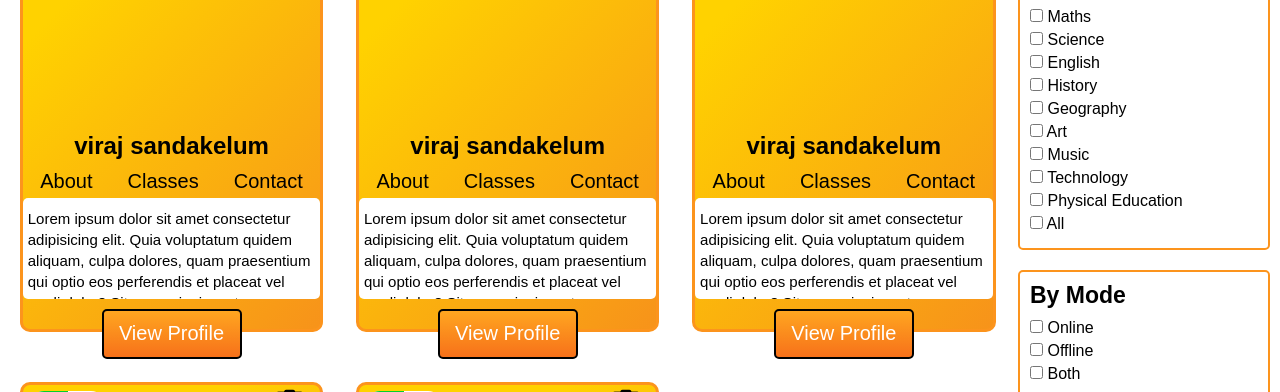
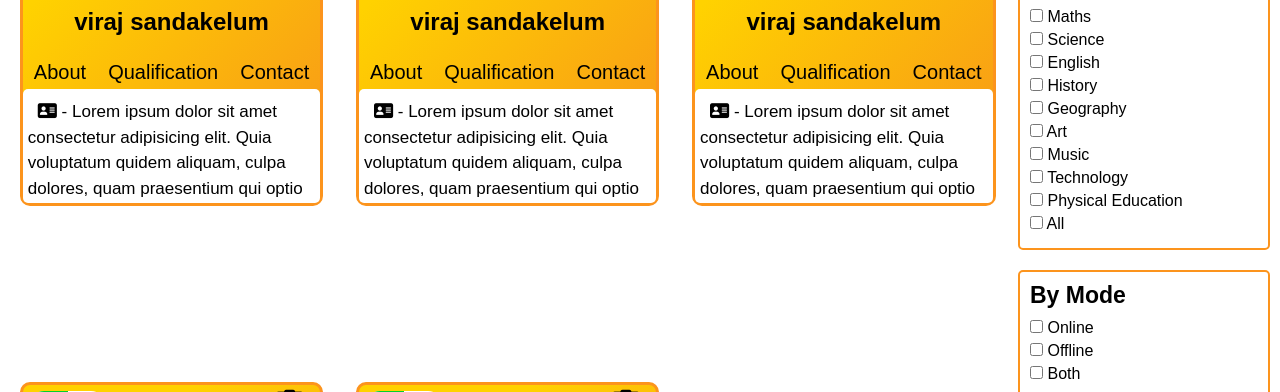
Before and after one commit to Neethamadhu-Madurasinghe/UniGura, a PHP site: page /UniGura/app/views/admin/tutor.php in a window 1280 px wide. Shown: the part 184-576 px from the top of the page. Run offline with PHP 8.4, Linux system fonts and the light colour scheme; some libraries are stand-ins or nearby versions.

Commit message:
view tutor profile

```diff
--- a/app/views/admin/chat.php
+++ b/app/views/admin/chat.php
@@ -5,7 +5,7 @@
     <meta http-equiv="X-UA-Compatible" content="IE=edge">
     <meta name="viewport" content="width=device-width, initial-scale=1.0">
     <script src="https://kit.fontawesome.com/401cc96be7.js" crossorigin="anonymous"></script>
-    <link rel="stylesheet" href="../chat/chat.css">
+    <link rel="stylesheet" href="<?php echo URLROOT ?>/public/css/admin/chat.css">
     <title>Document</title>
 </head>
 <body>
--- a/app/views/admin/tutor.php
+++ b/app/views/admin/tutor.php
@@ -16,15 +16,12 @@
     <div class="tutor-page">
 
         <div class="card-section">
-
-
-            <div class='card'>
-
+        <div class='card'>
                 <div class="delete-hide-show">
                     <div class="hide-show">
                         <div class="btn"></div>
-                        <button type="button" class="toggle-btn show">Show</button>
-                        <button type="button" class="toggle-btn hide">Hide</button>
+                        <button type="button" class="toggle-btn show" >Show</button>
+                        <button type="button" class="toggle-btn hide" >Hide</button>
                     </div>
                     <div class="delete">
                         <i class="fas fa-trash-alt"></i>
@@ -35,10 +32,18 @@
                     <img src='../tutor/OIP.jpeg' alt='''>
                 </div>
 
+                <div class="card-blur-effect">
+                    <div class='view-profile'>
+                        <button class="view-profile-btn">View Profile</button>
+                    </div>
+                </div>
 
-                <div class=' name'>
+
+                <div class='name'>
                     <h2>viraj sandakelum</h2>
                 </div>
+
+
 
                 <div class='selection-menu'>
                     <div class='menu-1' id='menu-1'>
@@ -46,7 +51,7 @@
                     </div>
 
                     <div class='menu-2' id='menu-2'>
-                        <h3>Classes</h3>
+                        <h3>Qualification</h3>
                     </div>
 
                     <div class='menu-3' id='menu-3'>
@@ -56,35 +61,35 @@
 
                 <div class='selection-info'>
                     <div class='info-1' id='info-1'>
-                        <small>Lorem ipsum dolor sit amet consectetur adipisicing elit. Quia voluptatum quidem aliquam,
+                        <small><i class="fa-solid fa-address-card"></i> - Lorem ipsum dolor sit amet consectetur adipisicing elit. Quia voluptatum quidem aliquam,
                             culpa dolores, quam praesentium qui optio eos perferendis et placeat vel modi dolor? Sit rem
                             enim inventore quaerat?
                         </small>
                     </div>
 
                     <div class='info-2' id='info-2'>
-                        <small>sandakelum</small>
+                        <small><i class="fa-solid fa-download"></i> - Education Qualification</small><br>
+                        <small><i class="fa-solid fa-download"></i> - National Identity Card Copy</small><br>
+                        <small><i class="fa-solid fa-download"></i> - University Entrance Letter</small><br>
+                        <small><i class="fa-solid fa-download"></i> - Advanced Level Result</small>
                     </div>
 
                     <div class='info-3' id='info-3'>
-                        <small>anwarathna</small>
+                        <small><i class="fa-solid fa-phone"></i> - 0770406451</small><br>
+                        <small><i class="fa-solid fa-house"></i> - 62/1/2 Weera Uditha</small><br>
+                        <small><i class="fa-solid fa-location-dot"></i> - Piliyandala</small><br>
+                        <small><i class="fa-solid fa-venus-mars"></i> - Male</small>
                     </div>
                 </div>
-
-                <div class='view-profile'>
-                    <button class="view-profile-btn">View Profile</button>
-                </div>
-
             </div>
 
 
             <div class='card'>
-
                 <div class="delete-hide-show">
                     <div class="hide-show">
                         <div class="btn"></div>
-                        <button type="button" class="toggle-btn show">Show</button>
-                        <button type="button" class="toggle-btn hide">Hide</button>
+                        <button type="button" class="toggle-btn show" >Show</button>
+                        <button type="button" class="toggle-btn hide" >Hide</button>
                     </div>
                     <div class="delete">
                         <i class="fas fa-trash-alt"></i>
@@ -95,10 +100,18 @@
                     <img src='../tutor/OIP.jpeg' alt='''>
                 </div>
 
+                <div class="card-blur-effect">
+                    <div class='view-profile'>
+                        <button class="view-profile-btn">View Profile</button>
+                    </div>
+                </div>
 
-                <div class=' name'>
+
+                <div class='name'>
                     <h2>viraj sandakelum</h2>
                 </div>
+
+
 
                 <div class='selection-menu'>
                     <div class='menu-1' id='menu-1'>
@@ -106,7 +119,7 @@
                     </div>
 
                     <div class='menu-2' id='menu-2'>
-                        <h3>Classes</h3>
+                        <h3>Qualification</h3>
                     </div>
 
                     <div class='menu-3' id='menu-3'>
@@ -116,35 +129,34 @@
 
                 <div class='selection-info'>
                     <div class='info-1' id='info-1'>
-                        <small>Lorem ipsum dolor sit amet consectetur adipisicing elit. Quia voluptatum quidem aliquam,
+                        <small><i class="fa-solid fa-address-card"></i> - Lorem ipsum dolor sit amet consectetur adipisicing elit. Quia voluptatum quidem aliquam,
                             culpa dolores, quam praesentium qui optio eos perferendis et placeat vel modi dolor? Sit rem
                             enim inventore quaerat?
                         </small>
                     </div>
 
                     <div class='info-2' id='info-2'>
-                        <small>sandakelum</small>
+                        <small><i class="fa-solid fa-download"></i> - Education Qualification</small><br>
+                        <small><i class="fa-solid fa-download"></i> - National Identity Card Copy</small><br>
+                        <small><i class="fa-solid fa-download"></i> - University Entrance Letter</small><br>
+                        <small><i class="fa-solid fa-download"></i> - Advanced Level Result</small>
                     </div>
 
                     <div class='info-3' id='info-3'>
-                        <small>anwarathna</small>
+                        <small><i class="fa-solid fa-phone"></i> - 0770406451</small><br>
+                        <small><i class="fa-solid fa-house"></i> - 62/1/2 Weera Uditha</small><br>
+                        <small><i class="fa-solid fa-location-dot"></i> - Piliyandala</small><br>
+                        <small><i class="fa-solid fa-venus-mars"></i> - Male</small>
                     </div>
                 </div>
-
-                <div class='view-profile'>
-                    <button>View Profile</button>
-                </div>
-
             </div>
 
-
             <div class='card'>
-
                 <div class="delete-hide-show">
                     <div class="hide-show">
                         <div class="btn"></div>
-                        <button type="button" class="toggle-btn show">Show</button>
-                        <button type="button" class="toggle-btn hide">Hide</button>
+                        <button type="button" class="toggle-btn show" >Show</button>
+                        <button type="button" class="toggle-btn hide" >Hide</button>
                     </div>
                     <div class="delete">
                         <i class="fas fa-trash-alt"></i>
@@ -155,10 +167,18 @@
                     <img src='../tutor/OIP.jpeg' alt='''>
                 </div>
 
+                <div class="card-blur-effect">
+                    <div class='view-profile'>
+                        <button class="view-profile-btn">View Profile</button>
+                    </div>
+                </div>
 
-                <div class=' name'>
+
+                <div class='name'>
                     <h2>viraj sandakelum</h2>
                 </div>
+
+
 
                 <div class='selection-menu'>
                     <div class='menu-1' id='menu-1'>
@@ -166,7 +186,7 @@
                     </div>
 
                     <div class='menu-2' id='menu-2'>
-                        <h3>Classes</h3>
+                        <h3>Qualification</h3>
                     </div>
 
                     <div class='menu-3' id='menu-3'>
@@ -176,35 +196,35 @@
 
                 <div class='selection-info'>
                     <div class='info-1' id='info-1'>
-                        <small>Lorem ipsum dolor sit amet consectetur adipisicing elit. Quia voluptatum quidem aliquam,
+                        <small><i class="fa-solid fa-address-card"></i> - Lorem ipsum dolor sit amet consectetur adipisicing elit. Quia voluptatum quidem aliquam,
                             culpa dolores, quam praesentium qui optio eos perferendis et placeat vel modi dolor? Sit rem
                             enim inventore quaerat?
                         </small>
                     </div>
 
                     <div class='info-2' id='info-2'>
-                        <small>sandakelum</small>
+                        <small><i class="fa-solid fa-download"></i> - Education Qualification</small><br>
+                        <small><i class="fa-solid fa-download"></i> - National Identity Card Copy</small><br>
+                        <small><i class="fa-solid fa-download"></i> - University Entrance Letter</small><br>
+                        <small><i class="fa-solid fa-download"></i> - Advanced Level Result</small>
                     </div>
 
                     <div class='info-3' id='info-3'>
-                        <small>anwarathna</small>
+                        <small><i class="fa-solid fa-phone"></i> - 0770406451</small><br>
+                        <small><i class="fa-solid fa-house"></i> - 62/1/2 Weera Uditha</small><br>
+                        <small><i class="fa-solid fa-location-dot"></i> - Piliyandala</small><br>
+                        <small><i class="fa-solid fa-venus-mars"></i> - Male</small>
                     </div>
                 </div>
-
-                <div class='view-profile'>
-                    <button>View Profile</button>
-                </div>
-
             </div>
 
 
             <div class='card'>
-
                 <div class="delete-hide-show">
                     <div class="hide-show">
                         <div class="btn"></div>
-                        <button type="button" class="toggle-btn show">Show</button>
-                        <button type="button" class="toggle-btn hide">Hide</button>
+                        <button type="button" class="toggle-btn show" >Show</button>
+                        <button type="button" class="toggle-btn hide" >Hide</button>
                     </div>
                     <div class="delete">
                         <i class="fas fa-trash-alt"></i>
@@ -215,10 +235,18 @@
                     <img src='../tutor/OIP.jpeg' alt='''>
                 </div>
 
+                <div class="card-blur-effect">
+                    <div class='view-profile'>
+                        <button class="view-profile-btn">View Profile</button>
+                    </div>
+                </div>
 
-                <div class=' name'>
+
+                <div class='name'>
                     <h2>viraj sandakelum</h2>
                 </div>
+
+
 
                 <div class='selection-menu'>
                     <div class='menu-1' id='menu-1'>
@@ -226,7 +254,7 @@
                     </div>
 
                     <div class='menu-2' id='menu-2'>
-                        <h3>Classes</h3>
+                        <h3>Qualification</h3>
                     </div>
 
                     <div class='menu-3' id='menu-3'>
@@ -236,36 +264,35 @@
 
                 <div class='selection-info'>
                     <div class='info-1' id='info-1'>
-                        <small>Lorem ipsum dolor sit amet consectetur adipisicing elit. Quia voluptatum quidem aliquam,
+                        <small><i class="fa-solid fa-address-card"></i> - Lorem ipsum dolor sit amet consectetur adipisicing elit. Quia voluptatum quidem aliquam,
                             culpa dolores, quam praesentium qui optio eos perferendis et placeat vel modi dolor? Sit rem
                             enim inventore quaerat?
                         </small>
                     </div>
 
                     <div class='info-2' id='info-2'>
-                        <small>sandakelum</small>
+                        <small><i class="fa-solid fa-download"></i> - Education Qualification</small><br>
+                        <small><i class="fa-solid fa-download"></i> - National Identity Card Copy</small><br>
+                        <small><i class="fa-solid fa-download"></i> - University Entrance Letter</small><br>
+                        <small><i class="fa-solid fa-download"></i> - Advanced Level Result</small>
                     </div>
 
                     <div class='info-3' id='info-3'>
-                        <small>anwarathna</small>
+                        <small><i class="fa-solid fa-phone"></i> - 0770406451</small><br>
+                        <small><i class="fa-solid fa-house"></i> - 62/1/2 Weera Uditha</small><br>
+                        <small><i class="fa-solid fa-location-dot"></i> - Piliyandala</small><br>
+                        <small><i class="fa-solid fa-venus-mars"></i> - Male</small>
                     </div>
                 </div>
-
-                <div class='view-profile'>
-                    <button>View Profile</button>
-                </div>
-
             </div>
 
 
-
             <div class='card'>
-
                 <div class="delete-hide-show">
                     <div class="hide-show">
                         <div class="btn"></div>
-                        <button type="button" class="toggle-btn show">Show</button>
-                        <button type="button" class="toggle-btn hide">Hide</button>
+                        <button type="button" class="toggle-btn show" >Show</button>
+                        <button type="button" class="toggle-btn hide" >Hide</button>
                     </div>
                     <div class="delete">
                         <i class="fas fa-trash-alt"></i>
@@ -276,10 +303,18 @@
                     <img src='../tutor/OIP.jpeg' alt='''>
                 </div>
 
+                <div class="card-blur-effect">
+                    <div class='view-profile'>
+                        <button class="view-profile-btn">View Profile</button>
+                    </div>
+                </div>
 
-                <div class=' name'>
+
+                <div class='name'>
                     <h2>viraj sandakelum</h2>
                 </div>
+
+
 
                 <div class='selection-menu'>
                     <div class='menu-1' id='menu-1'>
@@ -287,7 +322,7 @@
                     </div>
 
                     <div class='menu-2' id='menu-2'>
-                        <h3>Classes</h3>
+                        <h3>Qualification</h3>
                     </div>
 
                     <div class='menu-3' id='menu-3'>
@@ -297,26 +332,29 @@
 
                 <div class='selection-info'>
                     <div class='info-1' id='info-1'>
-                        <small>Lorem ipsum dolor sit amet consectetur adipisicing elit. Quia voluptatum quidem aliquam,
+                        <small><i class="fa-solid fa-address-card"></i> - Lorem ipsum dolor sit amet consectetur adipisicing elit. Quia voluptatum quidem aliquam,
                             culpa dolores, quam praesentium qui optio eos perferendis et placeat vel modi dolor? Sit rem
                             enim inventore quaerat?
                         </small>
                     </div>
 
                     <div class='info-2' id='info-2'>
-                        <small>sandakelum</small>
+                        <small><i class="fa-solid fa-download"></i> - Education Qualification</small><br>
+                        <small><i class="fa-solid fa-download"></i> - National Identity Card Copy</small><br>
+                        <small><i class="fa-solid fa-download"></i> - University Entrance Letter</small><br>
+                        <small><i class="fa-solid fa-download"></i> - Advanced Level Result</small>
                     </div>
 
-                    <div class='info-3' id='info-3'> // contact info
-                        <small>anwarathna</small>
+                    <div class='info-3' id='info-3'>
+                        <small><i class="fa-solid fa-phone"></i> - 0770406451</small><br>
+                        <small><i class="fa-solid fa-house"></i> - 62/1/2 Weera Uditha</small><br>
+                        <small><i class="fa-solid fa-location-dot"></i> - Piliyandala</small><br>
+                        <small><i class="fa-solid fa-venus-mars"></i> - Male</small>
                     </div>
                 </div>
+            </div>
 
-                <div class='view-profile'>
-                    <button>View Profile</button>
-                </div>
 
-            </div>
         </div>
 
         <div class="filter-selection">
--- a/public/css/admin/tutor.css
+++ b/public/css/admin/tutor.css
@@ -296,9 +296,11 @@ input[type="range"]::-moz-range-thumb {
     background-image: linear-gradient(315deg, #F7931A 0%, #FFD200 74%);
     /* width: 350px; */
     width: 96%;
+    height: 370px;
     border-radius: 10px;
     border: 3px solid #FC941D;
     margin-bottom: 50px;
+    position: relative;
 }
 
 
@@ -310,7 +312,6 @@ input[type="range"]::-moz-range-thumb {
     font-size: 16px;
     font-weight: 500;
     position: relative;
-    top: 15px;
 }
 
 .selection-menu{
@@ -320,6 +321,8 @@ input[type="range"]::-moz-range-thumb {
     padding: 30px 0;
     width: 100%;
     user-select: none;
+    position: relative;
+    z-index: 10;
 }
 
 .selection-menu h3{
@@ -331,12 +334,19 @@ input[type="range"]::-moz-range-thumb {
 .selection-info{
     background-color: #ffffff;
     width: 100%;
-    height: 120px;
+    height: 150px;
     padding: 10px 5px;
     font-size: 18px;
     font-weight: normal;
     overflow-y: scroll;
     border-radius: 5px;
+}
+
+.selection-info small{
+    font-size: 17px;
+    font-weight: 500;
+    line-height: 1.5;
+    margin-left: 10px;
 }
 
 
@@ -366,13 +376,31 @@ input[type="range"]::-moz-range-thumb {
     height: 50px;
     width: 140px;
     position: relative;
-    top: 30px;
+    z-index: -1;
 }
+
+.card .view-profile{
+    position: relative;
+    left: 30%;
+    top: 40%;
+
+}
+
+.card-blur-effect{
+    position: absolute;
+    top: 20px;
+    left: 0;
+    width: 100%;
+    height: 0%;
+    background: linear-gradient(180deg, #FFA620 0%, #F7711A 100%);
+    border-radius: 5px;
+    transition: height 0.8s linear;
+}
+
 
 .profile-picture{
     height: 80%;
 }
-
 
 
 .profile-picture img{
@@ -382,6 +410,7 @@ input[type="range"]::-moz-range-thumb {
     position: relative;
     top: 30px;
 }
+
 
 
 /* ====================== HIDE SHOW ============================ */
--- a/public/index.php
+++ b/public/index.php
@@ -53,6 +53,9 @@ $router->registerController('/admin/payment',[AdminPayment::class,'payment']);
 $router->registerController('/admin/selectedTutorDetails',[AdminPayment::class,'selectedTutorDetails']);
 
 
+$router->registerController('/admin/chat',[AdminChat::class,'chat']);
+
+
 
 
 
```
Also changed, not shown: app/controllers/AdminChat.php (+8 -0 lines), app/models/ModelChat.php (+9 -0 lines), public/js/admin/dashboard.js (+56 -35 lines).
